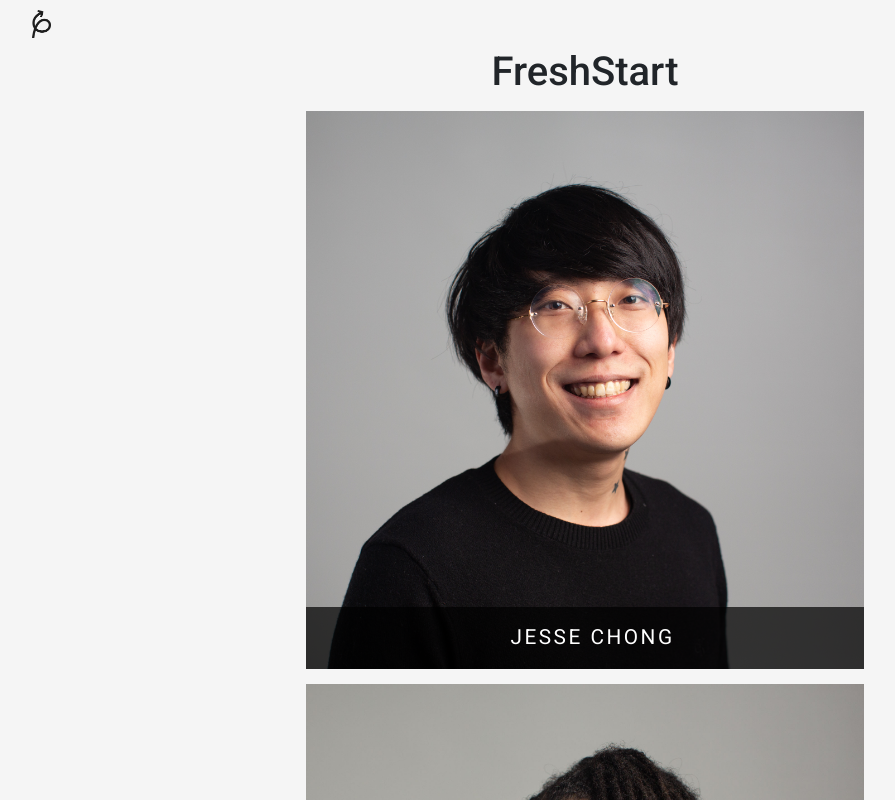
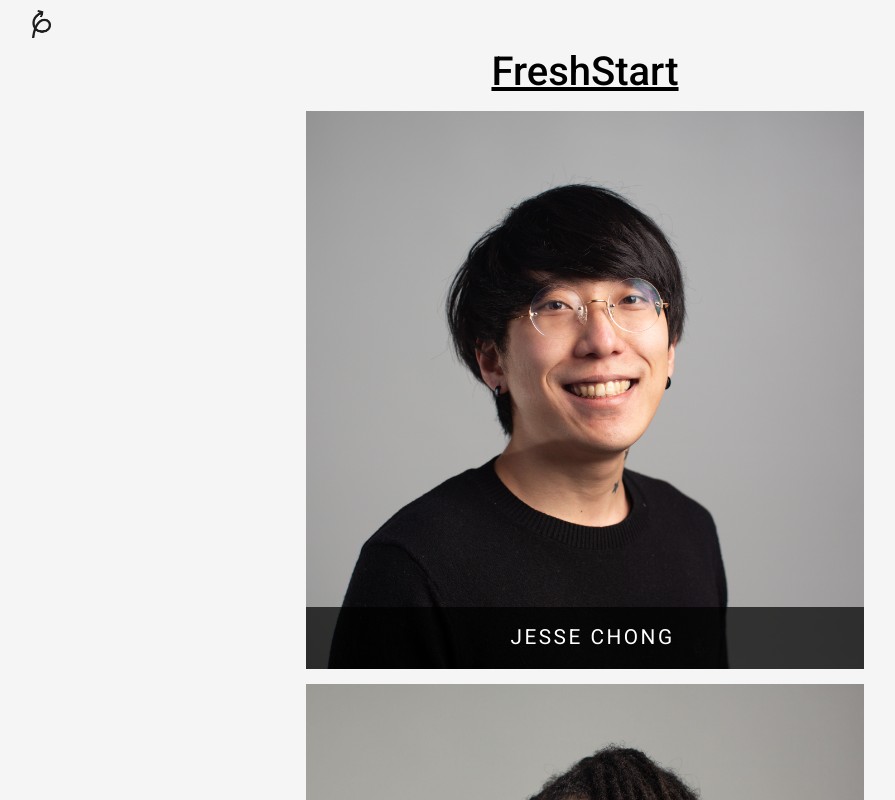
Before and after one commit to mckiernantim/10.2-demo-day, a React (Vite) app: page /FreshStart in a window 1280 px wide. Shown: the top 800 px of the page, without its empty margins (55-950 px from the left). Built offline with nearby package versions, Linux system fonts and the light colour scheme.

Commit message:
added hover effect

```diff
--- a/src/App.css
+++ b/src/App.css
@@ -2,7 +2,6 @@
 
 
 body {
-  background-color: var(--purple,#4343EA);
   background-color: whitesmoke !important;
   font-family: Roboto !important;
 }
@@ -19,7 +18,13 @@
 }
 
 a {
-  text-decoration: none !important;
+  /* text-decoration: none !important; */
+  color: #4343EA;
+}
+
+h3 {
+  padding: 20px 0px;
+  text-align: center;
 }
 
 .container {
@@ -98,12 +103,21 @@
   border-color: #d39e00;
 }
 
+#app-link {
+  color: black;
+  text-decoration: underline;
+}
+
+#app-link:hover {
+  color: #4343EA;
+}
+
 .show-hide {
   display: none;
 }
 
 
-@media (min-width: 768px) {
+@media (min-width: 970px) {
   .team {
     flex-direction: row;
   }
@@ -116,6 +130,11 @@
     width: 150px;
     height: 150px;
     margin: 5px;
+    box-shadow: 0 4px 8px rgba(0, 0, 0, 0.3);
+  }
+
+  .square:hover {
+    transform: scale(.95);
   }
 
   .fellow-link {
--- a/src/fellows.json
+++ b/src/fellows.json
@@ -14,7 +14,7 @@
             {
                 "name": "Bethany Torres",
                 "github": "https://github.com/figgeryboo/",
-                "linkedin": "https://www.linkedin.com/in/bethany-anne-torres?utm_source=share&utm_campaign=share_via&utm_content=profile&utm_medium=android_app",
+                "linkedin": "https://www.linkedin.com/in/bethany-anne-torres",
                 "bio": "An aspiring FSW developer with a background in illustration and character design- she wants to combine her experiences with art and tech to create unique user experiences. Fun fact: Her initials spell BAT and her favorite holiday is Halloween.",
                 "image": "assets/bethany_torres.jpg"
             }
--- a/src/pages/Home.jsx
+++ b/src/pages/Home.jsx
@@ -4,7 +4,7 @@
     return (
         <>
           <h1>PURSUIT DEMO DAY | 10.1</h1>
-          <div>
+          <div className="flex">
             {
               fellowInfo.map((team, i) => (
                 <div key={i} className="team">
@@ -21,6 +21,7 @@
                 </div>
               ))
             }
+            <h3>BLACKROCK | APRIL 23, 2024</h3>
           </div>
         </>
     );
--- a/src/pages/Team.jsx
+++ b/src/pages/Team.jsx
@@ -15,7 +15,13 @@
     }, [name])
     return (
         <>
-            <h1>{team?.team}</h1>
+            { team &&
+                <h1>
+                    <a href={team?.url} target="_blank" id="app-link">
+                        {team?.team}
+                    </a>
+                </h1>
+            }
             <div className="fellow-links">
             {
                 team && team.members.map((fellow, i) => (
```
Lines whose indentation alone changed are shown as unchanged.
